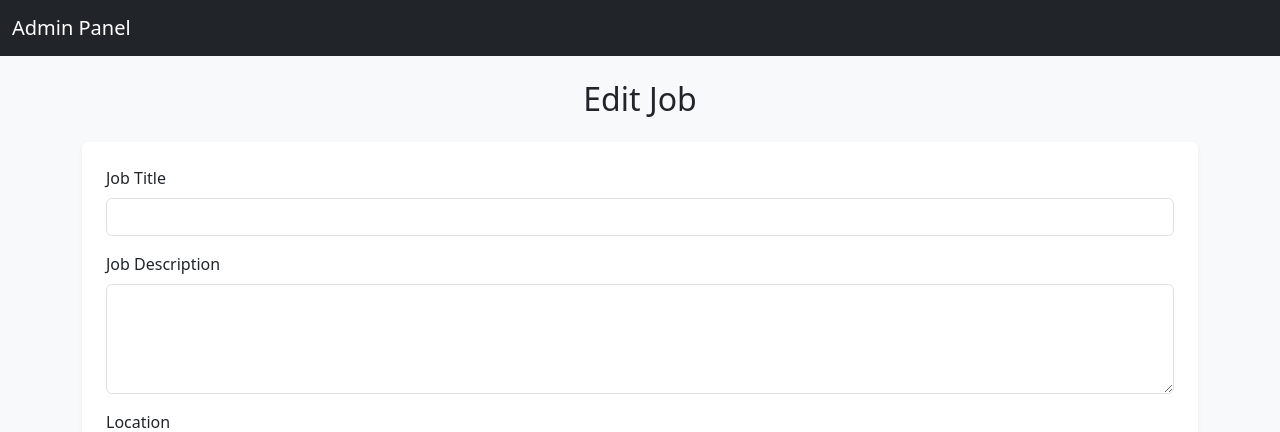
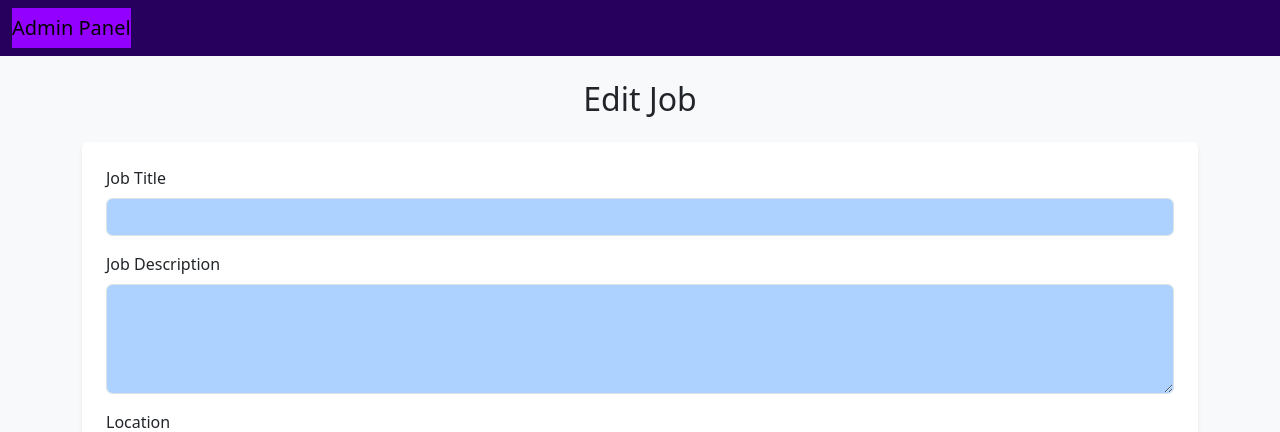
Before and after one commit to uday7223/job-portal-app, a PHP site: page /edit_job.php in a window 1280 px wide. Shown: the top 432 px of the page. Run offline with PHP 8.4, Linux system fonts and the light colour scheme; the visitor is signed in with stand-in values (Sample User, id 1); data that the repository does not hold is empty.

Commit message:
navbar ui change

```diff
--- a/admin/dashboard.php
+++ b/admin/dashboard.php
@@ -14,14 +14,18 @@ include('../includes/db.php');
   <title>Admin Dashboard - Job List</title>
   <meta name="viewport" content="width=device-width, initial-scale=1">
 
+
   <!-- Bootstrap CSS -->
   <link href="https://cdn.jsdelivr.net/npm/bootstrap@5.3.3/dist/css/bootstrap.min.css" rel="stylesheet">
   <script src="https://cdn.jsdelivr.net/npm/bootstrap@5.3.3/dist/js/bootstrap.bundle.min.js"></script>
+
+        <link rel="stylesheet" type="text/css" href="../styles/styles.css">
+  <link rel="stylesheet" type="text/css" href="../styles/mediaQueries.css">
 </head>
 <body class="bg-light">
 
   <!-- Navbar -->
-  <nav class="navbar navbar-dark bg-dark mb-4">
+  <nav class="navbar mb-4">
     <div class="container-fluid">
       <a class="navbar-brand" href="#">Admin Dashboard</a>
       <div class="d-flex align-items-center me-3">
--- a/admin/edit_job.php
+++ b/admin/edit_job.php
@@ -49,11 +49,14 @@ if (isset($_POST['update'])) {
   <meta name="viewport" content="width=device-width, initial-scale=1">
   <link href="https://cdn.jsdelivr.net/npm/bootstrap@5.3.3/dist/css/bootstrap.min.css" rel="stylesheet">
   <script src="https://cdn.jsdelivr.net/npm/bootstrap@5.3.3/dist/js/bootstrap.bundle.min.js"></script>
+
+        <link rel="stylesheet" type="text/css" href="../styles/styles.css">
+  <link rel="stylesheet" type="text/css" href="../styles/mediaQueries.css">
 </head>
 <body class="bg-light">
 
   <!-- Navbar -->
-  <nav class="navbar navbar-dark bg-dark mb-4">
+  <nav class="navbar mb-4">
     <div class="container-fluid">
       <a class="navbar-brand" href="dashboard.php">Admin Panel</a>
     </div>
--- a/admin/login.php
+++ b/admin/login.php
@@ -29,6 +29,9 @@ if (isset($_POST['login'])) {
   <meta name="viewport" content="width=device-width, initial-scale=1">
   <link href="https://cdn.jsdelivr.net/npm/bootstrap@5.3.3/dist/css/bootstrap.min.css" rel="stylesheet">
   <script src="https://cdn.jsdelivr.net/npm/bootstrap@5.3.3/dist/js/bootstrap.bundle.min.js"></script>
+
+        <link rel="stylesheet" type="text/css" href="../styles/styles.css">
+  <link rel="stylesheet" type="text/css" href="../styles/mediaQueries.css">
 </head>
 <body class="bg-light d-flex align-items-center justify-content-center" style="min-height: 100vh;">
 
--- a/admin/view_applicants.php
+++ b/admin/view_applicants.php
@@ -15,11 +15,14 @@ include('../includes/db.php');
   <meta name="viewport" content="width=device-width, initial-scale=1">
   <link href="https://cdn.jsdelivr.net/npm/bootstrap@5.3.3/dist/css/bootstrap.min.css" rel="stylesheet">
   <script src="https://cdn.jsdelivr.net/npm/bootstrap@5.3.3/dist/js/bootstrap.bundle.min.js"></script>
+
+        <link rel="stylesheet" type="text/css" href="../styles/styles.css">
+  <link rel="stylesheet" type="text/css" href="../styles/mediaQueries.css">
 </head>
 <body class="bg-light">
 
   <!-- Navbar -->
-  <nav class="navbar navbar-dark bg-dark mb-4">
+  <nav class="navbar mb-4">
     <div class="container-fluid">
       <a class="navbar-brand" href="dashboard.php">← Back to Dashboard</a>
       <span class="navbar-text text-white">View Applicants</span>
--- a/public/index.php
+++ b/public/index.php
@@ -5,11 +5,12 @@
 <head>
   <title>Job Listings</title>
   <meta name="viewport" content="width=device-width, initial-scale=1">
-  <link rel="stylesheet" type="text/css" href="../styles/styles.css">
-  <link rel="stylesheet" type="text/css" href="../styles/mediaQueries.css">
+
   <!-- Bootstrap CSS -->
   <link href="https://cdn.jsdelivr.net/npm/bootstrap@5.3.3/dist/css/bootstrap.min.css" rel="stylesheet">
   <script src="https://cdn.jsdelivr.net/npm/bootstrap@5.3.3/dist/js/bootstrap.bundle.min.js"></script>
+   <link rel="stylesheet" type="text/css" href="../styles/styles.css">
+  <link rel="stylesheet" type="text/css" href="../styles/mediaQueries.css">
 </head>
 <body class="bg-light ">
 
--- a/styles/styles.css
+++ b/styles/styles.css
@@ -12,7 +12,7 @@ body {
   background-color: #AED2FF;
 }
 
-header, footer {
+nav, footer {
   background-color: #27005D;
   color: white;
 }
@@ -29,6 +29,10 @@ header, footer {
 .btn-primary:hover {
   background-color: #27005D;
   color: #E4F1FF;
+}
+
+nav{
+    background-color: #27005D !important;
 }
 
 
```
Also changed, not shown: admin/add_job.php (+6 -1 lines), public/apply.php (+4 -3 lines), public/job_detail.php (+4 -3 lines), public/styles.css (added, +22 -0 lines).
